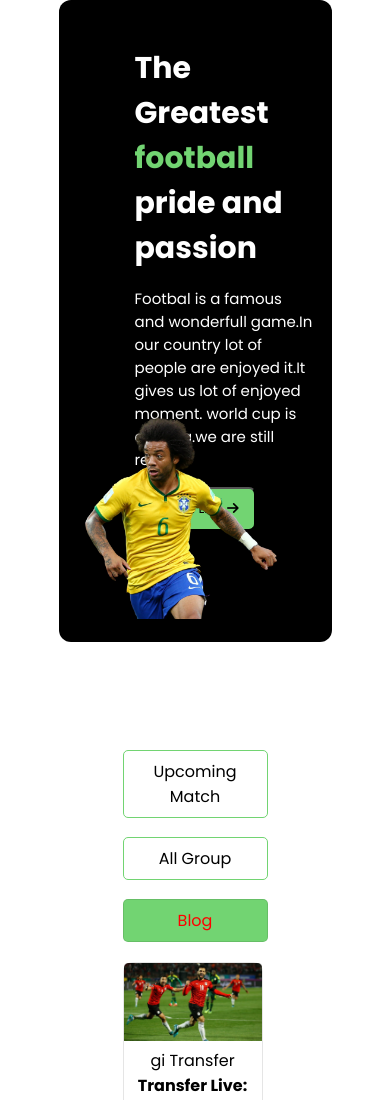
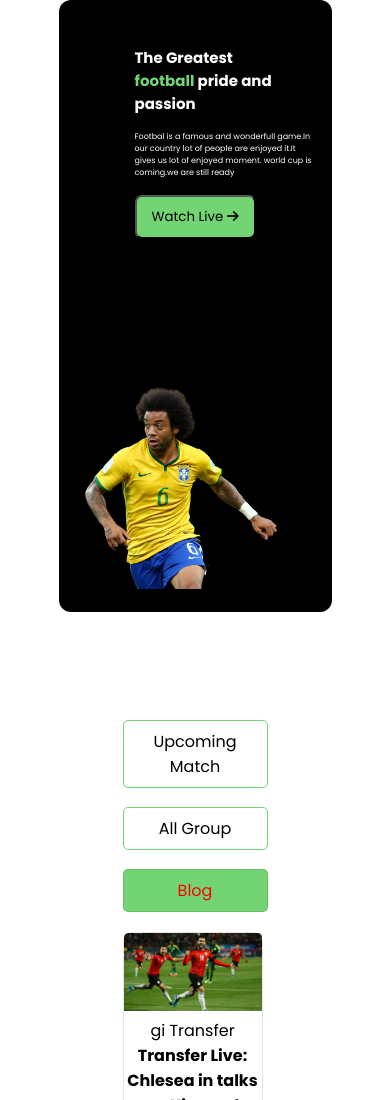
Before and after one commit to niaz-abir/second-asignment, a plain HTML site: page index.html in a window 390 px wide. Shown: the top 1100 px of the page. Drawn offline with Linux system fonts and the light colour scheme.

Commit message:
five commit

```diff
--- a/index.css
+++ b/index.css
@@ -340,13 +340,13 @@
     color: red;
   }
   .heading-info {
-    height: 270px;
+    height: 240px;
   }
   .heading-info h1 {
-    font-size: 30px;
+    font-size: 15px;
   }
   .heading-info p {
-    font-size: 15px;
+    font-size: 8px;
   }
   .heading-image img {
     width: 80%;
```
